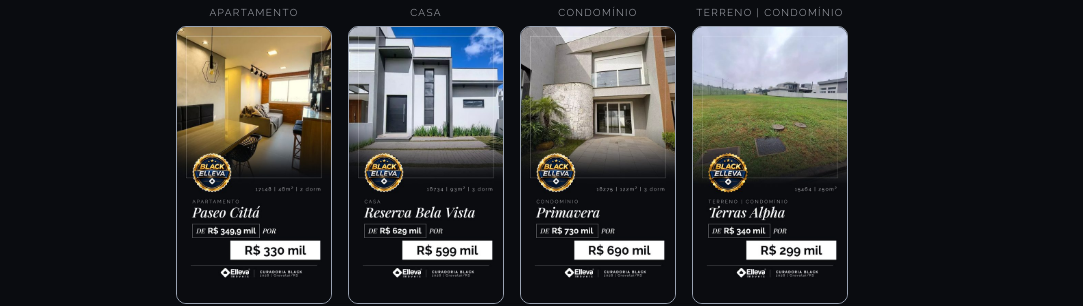
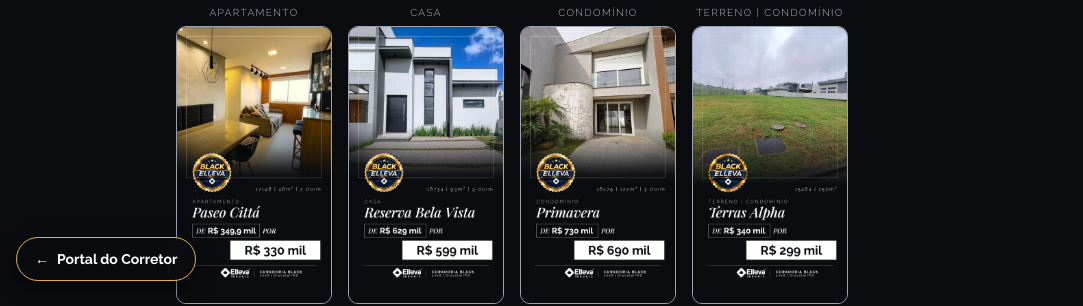
Before and after one commit to MovingTarget-Dash/portal-do-corretor-elleva, a plain HTML site: page black-elleva/index.html in a window 1280 px wide. Shown: the part 503-809 px from the top of the page, without its empty margins (0-1083 px from the left). Drawn offline with Linux system fonts and the light colour scheme.

Commit message:
Black Elleva: botao suspenso para voltar ao Portal do Corretor
Co-Authored-By: Claude Sonnet 5.5 <noreply@anthropic.com>

```diff
--- a/black-elleva/index.html
+++ b/black-elleva/index.html
@@ -44,6 +44,12 @@
   .card figcaption{flex:1;margin:8px 2px 0;color:#c9ced6}
   .dl{display:flex;align-items:center;justify-content:center;gap:6px;margin-top:10px;min-height:44px;padding:10px;border-radius:8px;background:var(--gold);color:#1a1405;text-align:center;text-decoration:none;font-weight:700;font-size:14px}
   .dl:hover,.dl:focus-visible{filter:brightness(1.08);outline:none}
+  /* botão suspenso que acompanha a navegação: volta ao portal */
+  .voltar-portal{position:fixed;left:16px;bottom:calc(16px + env(safe-area-inset-bottom));z-index:40;display:inline-flex;align-items:center;gap:8px;min-height:44px;padding:0 18px;border-radius:999px;background:rgba(10,12,16,.92);border:1px solid var(--gold);color:#fff;font-weight:700;font-size:14px;text-decoration:none;box-shadow:0 6px 20px rgba(0,0,0,.55);-webkit-backdrop-filter:blur(6px);backdrop-filter:blur(6px);transition:background .15s,color .15s}
+  .voltar-portal:hover,.voltar-portal:focus-visible{background:var(--gold);color:#1a1405;outline:none}
+  .wrap{padding-bottom:96px}
+  .vp-c{display:none}
+  @media(max-width:720px){.voltar-portal{padding:0 16px;font-size:13px}.vp-l{display:none}.vp-c{display:inline}}
   .topo{display:inline-block;margin-top:56px;color:#fff;font-size:13px;text-decoration:underline;text-decoration-color:var(--gold);text-underline-offset:5px}
   footer{margin-top:20px;color:var(--mut);font-size:12px;letter-spacing:.08em}
   /* exemplos: ~30% menores no desktop; no celular viram carrossel com cards grandes */
@@ -86,6 +92,7 @@
   <a class="topo" href="#tipos">↑ Voltar ao topo</a>
   <footer>Elleva Imóveis · Gravataí/RS</footer>
 </div>
+<a class="voltar-portal" href="../" aria-label="Voltar ao Portal do Corretor">← <span class="vp-l">Portal do Corretor</span><span class="vp-c">Portal</span></a>
 <script src="manifest.js"></script>
 <script>
 (function(){
```
